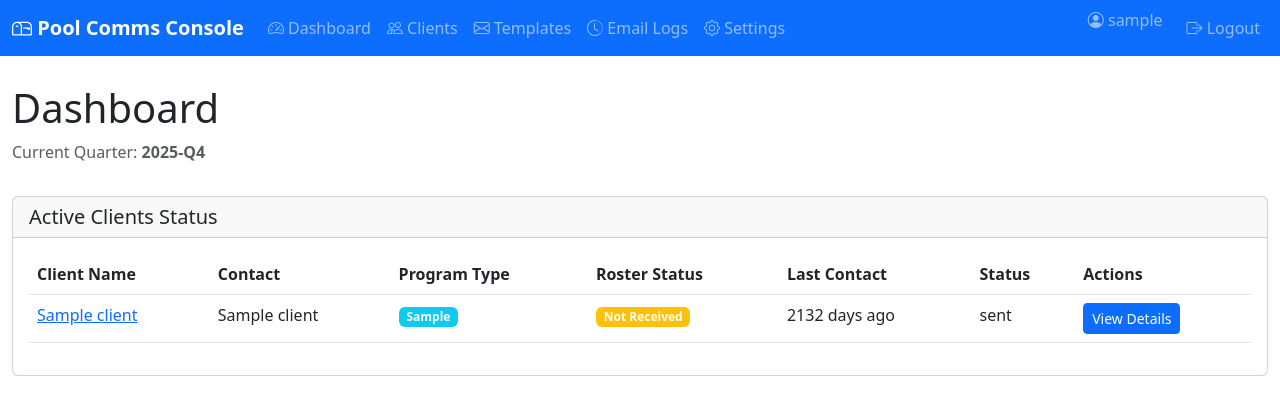
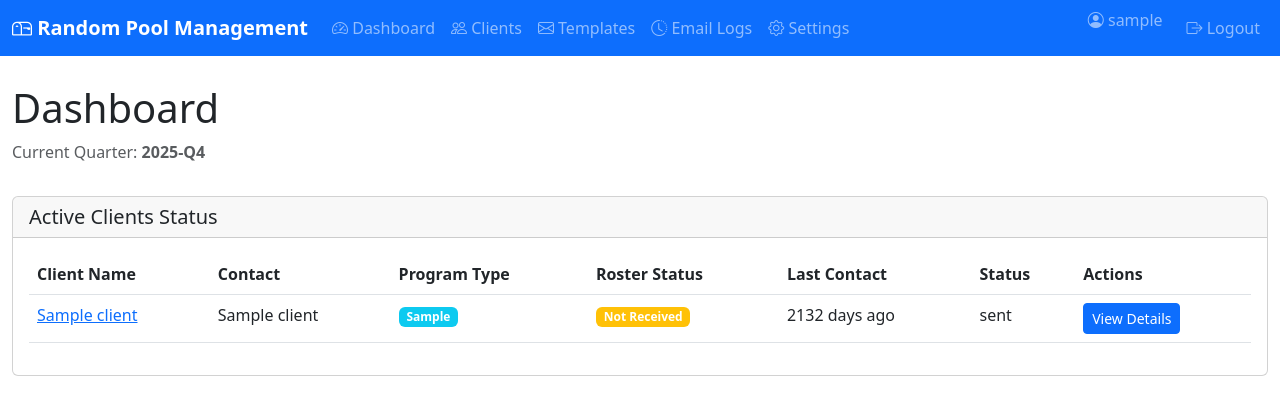
Before and after one commit to packNsnap/Random-pool, a FastAPI app: page / in a window 1280 px wide. Shown: the top 415 px of the page. Run offline with FastAPI, Linux system fonts and the light colour scheme; the visitor is signed in with stand-in values (Sample User, id 1); tables that the repository leaves empty hold one stand-in row (values such as "Sample post").

Commit message:
Update application name to Random Pool Management across all templates
Renames "Pool Comms Console" to "Random Pool Management" in all relevant HTML templates, including titles, navigation bars, and page headers.

Replit-Commit-Author: Agent
Replit-Commit-Session-Id: 77d187f3-610d-43a3-bc20-614b7505431f
Replit-Commit-Checkpoint-Type: intermediate_checkpoint
Replit-Commit-Event-Id: a12d6895-0fd1-4cd0-ad7e-867842958fa1
Replit-Commit-Screenshot-Url: https://storage.googleapis.com/screenshot-production-us-central1/2f23edb6-68a7-46dc-943d-7637cd790775/77d187f3-610d-43a3-bc20-614b7505431f/YqOAtC0

```diff
--- a/templates/base.html
+++ b/templates/base.html
@@ -3,7 +3,7 @@
 <head>
     <meta charset="UTF-8">
     <meta name="viewport" content="width=device-width, initial-scale=1.0">
-    <title>{% block title %}Random Pool Comms Console{% endblock %}</title>
+    <title>{% block title %}Random Pool Management{% endblock %}</title>
     <link href="https://cdn.jsdelivr.net/npm/bootstrap@5.3.0/dist/css/bootstrap.min.css" rel="stylesheet">
     <link rel="stylesheet" href="https://cdn.jsdelivr.net/npm/bootstrap-icons@1.11.0/font/bootstrap-icons.css">
     <style>
@@ -16,7 +16,7 @@
     <nav class="navbar navbar-expand-lg navbar-dark bg-primary fixed-top">
         <div class="container-fluid">
             <a class="navbar-brand" href="/">
-                <i class="bi bi-mailbox"></i> Pool Comms Console
+                <i class="bi bi-mailbox"></i> Random Pool Management
             </a>
             <button class="navbar-toggler" type="button" data-bs-toggle="collapse" data-bs-target="#navbarNav">
                 <span class="navbar-toggler-icon"></span>
--- a/templates/client_detail.html
+++ b/templates/client_detail.html
@@ -1,6 +1,6 @@
 {% extends "base.html" %}
 
-{% block title %}{{ client.name }} - Pool Comms Console{% endblock %}
+{% block title %}{{ client.name }} - Random Pool Management{% endblock %}
 
 {% block content %}
 <div class="row mt-4">
--- a/templates/client_form.html
+++ b/templates/client_form.html
@@ -1,6 +1,6 @@
 {% extends "base.html" %}
 
-{% block title %}{% if client %}Edit{% else %}Add{% endif %} Client - Pool Comms Console{% endblock %}
+{% block title %}{% if client %}Edit{% else %}Add{% endif %} Client - Random Pool Management{% endblock %}
 
 {% block content %}
 <div class="row mt-4">
--- a/templates/clients.html
+++ b/templates/clients.html
@@ -1,6 +1,6 @@
 {% extends "base.html" %}
 
-{% block title %}Clients - Pool Comms Console{% endblock %}
+{% block title %}Clients - Random Pool Management{% endblock %}
 
 {% block content %}
 <div class="row mt-4">
--- a/templates/dashboard.html
+++ b/templates/dashboard.html
@@ -1,6 +1,6 @@
 {% extends "base.html" %}
 
-{% block title %}Dashboard - Pool Comms Console{% endblock %}
+{% block title %}Dashboard - Random Pool Management{% endblock %}
 
 {% block content %}
 <div class="row mt-4">
--- a/templates/login.html
+++ b/templates/login.html
@@ -3,7 +3,7 @@
 <head>
     <meta charset="UTF-8">
     <meta name="viewport" content="width=device-width, initial-scale=1.0">
-    <title>Login - Pool Comms Console</title>
+    <title>Login - Random Pool Management</title>
     <link href="https://cdn.jsdelivr.net/npm/bootstrap@5.3.0/dist/css/bootstrap.min.css" rel="stylesheet">
     <style>
         body {
@@ -25,7 +25,7 @@
 </head>
 <body>
     <div class="login-form">
-        <h2 class="text-center mb-4">Pool Comms Console</h2>
+        <h2 class="text-center mb-4">Random Pool Management</h2>
         {% if error %}
         <div class="alert alert-danger">{{ error }}</div>
         {% endif %}
--- a/templates/logs.html
+++ b/templates/logs.html
@@ -1,6 +1,6 @@
 {% extends "base.html" %}
 
-{% block title %}Email Logs - Pool Comms Console{% endblock %}
+{% block title %}Email Logs - Random Pool Management{% endblock %}
 
 {% block content %}
 <div class="row mt-4">
--- a/templates/settings.html
+++ b/templates/settings.html
@@ -1,6 +1,6 @@
 {% extends "base.html" %}
 
-{% block title %}Settings - Pool Comms Console{% endblock %}
+{% block title %}Settings - Random Pool Management{% endblock %}
 
 {% block content %}
 <div class="row mt-4">
--- a/templates/template_form.html
+++ b/templates/template_form.html
@@ -1,6 +1,6 @@
 {% extends "base.html" %}
 
-{% block title %}{% if template %}Edit{% else %}Add{% endif %} Template - Pool Comms Console{% endblock %}
+{% block title %}{% if template %}Edit{% else %}Add{% endif %} Template - Random Pool Management{% endblock %}
 
 {% block content %}
 <div class="row mt-4">
--- a/templates/templates.html
+++ b/templates/templates.html
@@ -1,6 +1,6 @@
 {% extends "base.html" %}
 
-{% block title %}Email Templates & Quick Actions - Pool Comms Console{% endblock %}
+{% block title %}Email Templates & Quick Actions - Random Pool Management{% endblock %}
 
 {% block content %}
 <div class="row mt-4">
```
